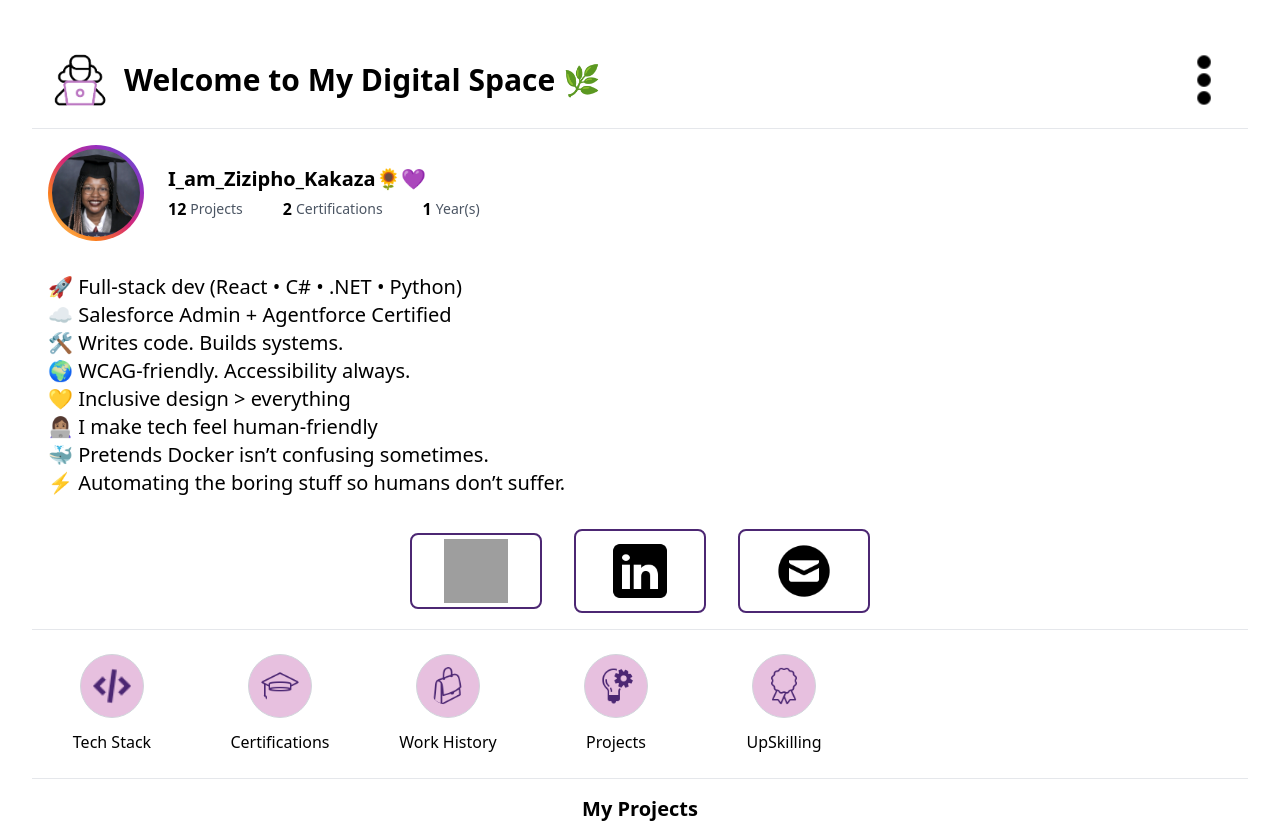
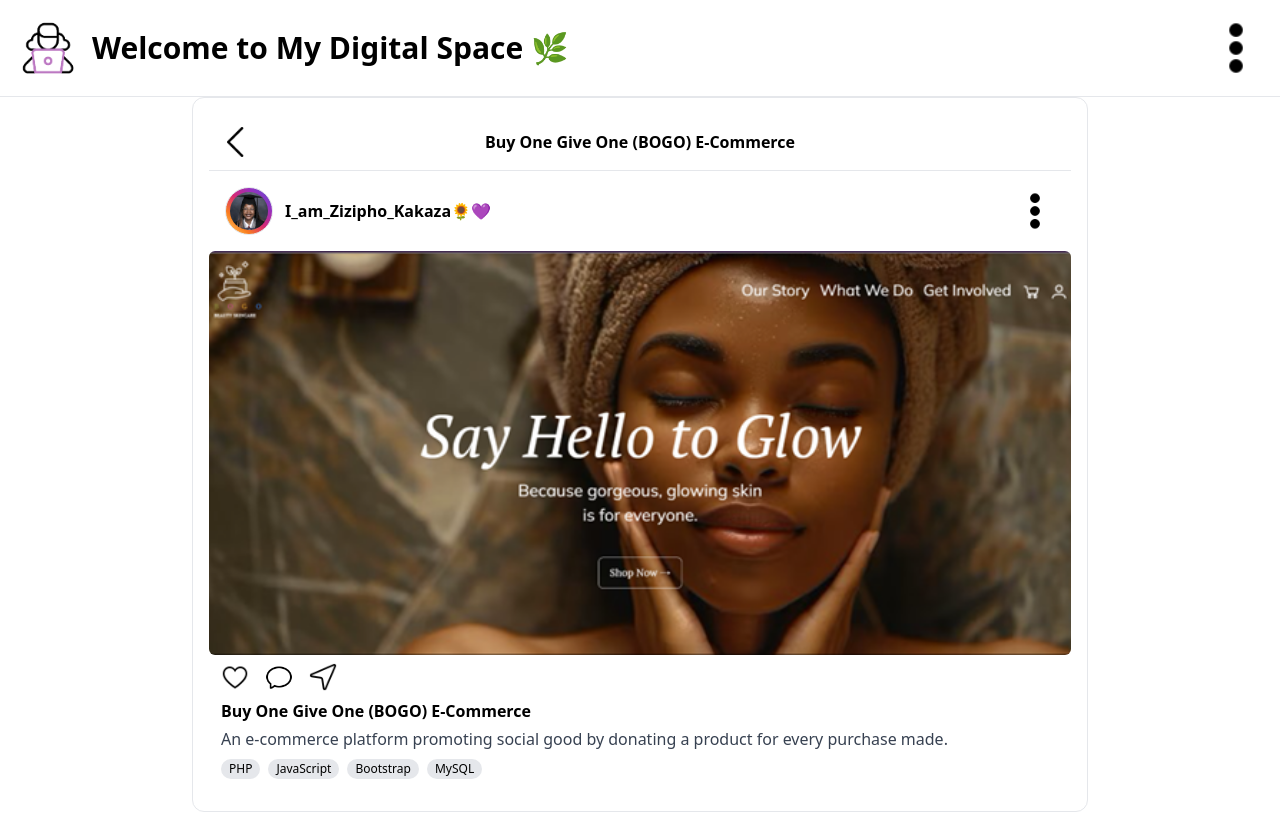
Before and after one commit to CtrlZee-dev/My-Personal-Porfolio-v2, a React (Vite) app: page /project/0 in a window 1280 px wide. Shown: the top 823 px of the page. Built offline with nearby package versions, Linux system fonts and the light colour scheme; grey boxes are pictures that could not be loaded.

Commit message:
Created View_Projects and addesd to User_Projects

```diff
--- a/src/App.jsx
+++ b/src/App.jsx
@@ -1,24 +1,37 @@
-import "./App.css";
-
+import { Routes, Route } from "react-router-dom";
 import { Header } from "./components/Header";
 import { User_Profile_Info } from "./components/User_Profile_Info";
 import { User_Bio_Info } from "./components/User_Bio_Info";
 import { User_Work_Background_Info } from "./components/User_Work_Background_Info";
 import { User_Projects } from "./components/User_Projects";
+import { View_Project } from "./components/View_Project";
 
-function App() {
+export default function App() {
   return (
     <>
-      <Header></Header>
+      <Header />
       <hr />
-      <User_Profile_Info></User_Profile_Info>
-      <User_Bio_Info></User_Bio_Info>
-      <hr />
-      <User_Work_Background_Info></User_Work_Background_Info>
-      <hr />
-      <User_Projects></User_Projects>
+
+      <Routes>
+        {/* HOME PAGE */}
+        <Route
+          path="/"
+          element={
+            <>
+              <User_Profile_Info />
+
+              <User_Bio_Info />
+              <hr />
+              <User_Work_Background_Info />
+              <hr />
+              <User_Projects />
+            </>
+          }
+        />
+
+        {/* PROJECT DETAIL PAGE */}
+        <Route path="/project/:id" element={<View_Project />} />
+      </Routes>
     </>
   );
 }
-
-export default App;
--- a/src/components/User_Projects.jsx
+++ b/src/components/User_Projects.jsx
@@ -1,3 +1,4 @@
+import { Link } from "react-router-dom";
 import Project1_IMG from "../assets/bogo1.png";
 import Project2_IMG from "../assets/hangman.png";
 import Project3_IMG from "../assets/pennywise.png";
@@ -56,6 +57,7 @@ export function User_Projects() {
 
       <div className="grid grid-cols-2 sm:grid-cols-3 md:grid-cols-4 gap-4">
         {projects.map((project, index) => (
+          <Link to={`/project/${index}`} key={index}>
             <div className="relative group rounded-lg overflow-hidden cursor-pointer border border-gray-300 hover:border-gray-400 transition-colors">
               {/* Project Image */}
               <img
@@ -69,6 +71,7 @@ export function User_Projects() {
                 <p className="text-white text-left text-sm font-semibold mb-1 truncate">
                   {project.name}
                 </p>
+
                 <div className="flex gap-2 flex-wrap">
                   {project.stack.map((tech, i) => (
                     <span
@@ -81,6 +84,7 @@ export function User_Projects() {
                 </div>
               </div>
             </div>
+          </Link>
         ))}
       </div>
     </div>
--- /dev/null
+++ b/src/components/View_Project.jsx
@@ -0,0 +1,92 @@
+import { useParams } from "react-router-dom";
+import { projects } from "./User_Projects"; // make sure you export `projects` array
+import Profile_IMG from "../assets/me.png";
+import BackBtn_IMG from "../assets/back.png";
+import MenuIcon_IMG from "../assets/menu.png";
+import HeartBtn_IMG from "../assets/heart2.png";
+import CommentBtn_IMG from "../assets/comment.png";
+import ShareBtn_IMG from "../assets/share.png";
+
+export function View_Project() {
+  const { id } = useParams();
+  const project = projects[id];
+
+  if (!project) return <p className="p-4 text-center">Project not found</p>;
+
+  return (
+    <div className="flex flex-col p-4 w-full border rounded-xl bg-white max-w-4xl mx-auto">
+      {/* Navigation Header */}
+      <div className="relative flex items-center p-2">
+        <img
+          src={BackBtn_IMG}
+          alt="Back"
+          className="w-10 h-10 cursor-pointer"
+          onClick={() => window.history.back()}
+        />
+        <h2 className="absolute left-1/2 -translate-x-1/2 font-bold text-base truncate">
+          {project.name}
+        </h2>
+      </div>
+
+      <hr />
+
+      {/* Profile Header */}
+      <div className="flex items-center p-4 w-full">
+        <div className="flex items-center gap-3 rounded-">
+          <img
+            src={Profile_IMG}
+            alt="Profile"
+            className="w-12 h-12 rounded-full border  p-1 object-cover full bg-[linear-gradient(45deg,#feda75,#fa7e1e,#d62976,#962fbf,#4f5bd5)]"
+          />
+          <h2 className="font-bold"> I_am_Zizipho_Kakaza🌻💜</h2>
+        </div>
+        <img
+          src={MenuIcon_IMG}
+          alt="Menu"
+          className="w-10 h-10 ml-auto cursor-pointer"
+        />
+      </div>
+
+      {/* Main Project Image */}
+      <div className="relative group">
+        <img
+          src={project.img}
+          alt={project.name}
+          className="w-full object-cover rounded-md"
+        />
+      </div>
+
+      {/* Action Buttons */}
+      <div className="flex items-center gap-4 px-3 py-2">
+        <img src={HeartBtn_IMG} alt="Like" className="w-7 h-7 cursor-pointer" />
+        <img
+          src={CommentBtn_IMG}
+          alt="Comment"
+          className="w-7 h-7 cursor-pointer"
+        />
+        <img
+          src={ShareBtn_IMG}
+          alt="Share"
+          className="w-7 h-7 cursor-pointer"
+        />
+      </div>
+
+      {/* Description & Tech Stack */}
+      <div className="px-3 pb-4">
+        <p className="font-semibold text-base">{project.name}</p>
+        <p className="text-gray-700 mt-1">{project.description}</p>
+
+        <div className="flex gap-2 mt-2 flex-wrap">
+          {project.stack.map((tech, i) => (
+            <span
+              key={i}
+              className="text-xs bg-gray-200 px-2 py-[2px] rounded-full"
+            >
+              {tech}
+            </span>
+          ))}
+        </div>
+      </div>
+    </div>
+  );
+}
--- a/src/main.jsx
+++ b/src/main.jsx
@@ -1,10 +1,13 @@
 import { StrictMode } from "react";
 import { createRoot } from "react-dom/client";
+import { BrowserRouter } from "react-router-dom";
+import App from "./App.jsx";
 import "./index.css";
-import App from "./App.jsx";
 
 createRoot(document.getElementById("root")).render(
   <StrictMode>
-    <App />
+    <BrowserRouter>
+      <App />
+    </BrowserRouter>
   </StrictMode>
 );
```
Lines whose indentation alone changed are shown as unchanged.
